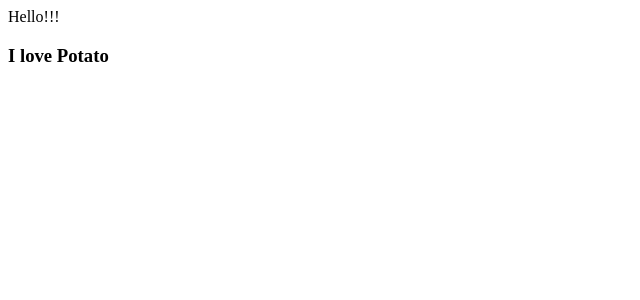
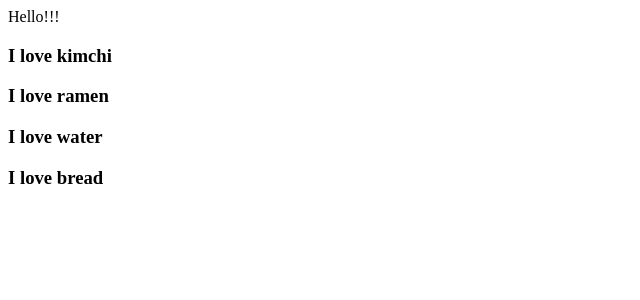
Before and after one commit to floraRoh/movie_app_2021, a React (Create React App) app: page / in a window 1280 px wide. Shown: the top 300 px of the page, without its empty margins (0-640 px from the left). Built offline with nearby package versions, Linux system fonts and the light colour scheme.

Commit message:
#2.1 [전 커밋이 #2.0]

```diff
--- a/src/App.js
+++ b/src/App.js
@@ -1,11 +1,22 @@
 import React from "react";
-import Potato from "./Potato";
+
+// function Food(props) {
+function Food({fav}) { // props object 내부에 fav가 있다
+  // console.log(props);
+  // console.log(props.fav);
+  console.log(fav);
+  return <h3>I love {fav}</h3>;
+}
 
 function App() {
   return (
     <>
-    <div className="App">Hello!!!</div>
-    <Potato />
+      <div className="App">Hello!!!</div>
+      <Food fav="kimchi" somethig={true} papap={["hello", 1, 2, 3, 4, true]} />
+      <Food fav="ramen " />
+      <Food fav="water" />
+      <Food fav="bread" />
+
     </>
   );
 }
--- a/src/Potato.js
+++ /dev/null
@@ -1,13 +0,0 @@
-import React from 'react';
-
-
-function Potato () {
-
-  return (
-    <h3>I love Potato</h3>
-  )
-
-
-}
-
-export default Potato;
```
